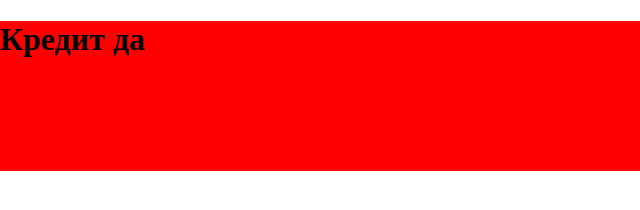
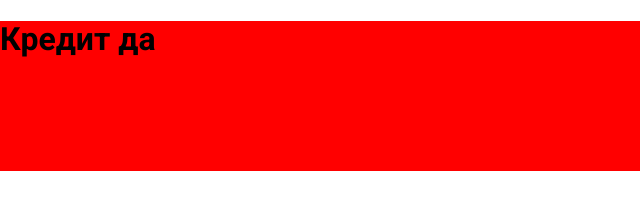
Before and after one commit to Phule1975/Kredit-da, a plain HTML site: page index.html in a window 1280 px wide. Shown: the top 210 px of the page, 0-640 px from the left. Drawn offline with Linux system fonts and the light colour scheme.

Commit message:
Подключение шрифтов

```diff
--- a/css/style.css
+++ b/css/style.css
@@ -5,3 +5,11 @@
     margin: 0 auto;
     box-sizing: border-box;
 }
+
+.ruda {
+    font-family: 'Ruda', sans-serif
+}
+
+.roboto {
+    font-family: 'Roboto', sans-serif;
+}
--- a/index.html
+++ b/index.html
@@ -6,11 +6,13 @@
     <meta name="viewport" content="width=device-width, initial-scale=1.0">
     <title>Document</title>
     <link rel="stylesheet" href="/css/normalize.css">
+    <link rel="preconnect" href="https://fonts.gstatic.com">
+    <link href="https://fonts.googleapis.com/css2?family=Roboto:wght@300;400;500;700&family=Ruda:wght@700&display=swap" rel="stylesheet">
     <link rel="stylesheet" href="/css/style.css">
 </head>
 <body>
     <header class="header">
-        <h1>Кредит да</h1>
+        <h1 class="roboto">Кредит да</h1>
     </header>
 </body>
 </html>
```
Also changed, not shown: img/logo.png (added), img/logo.svg (added).
